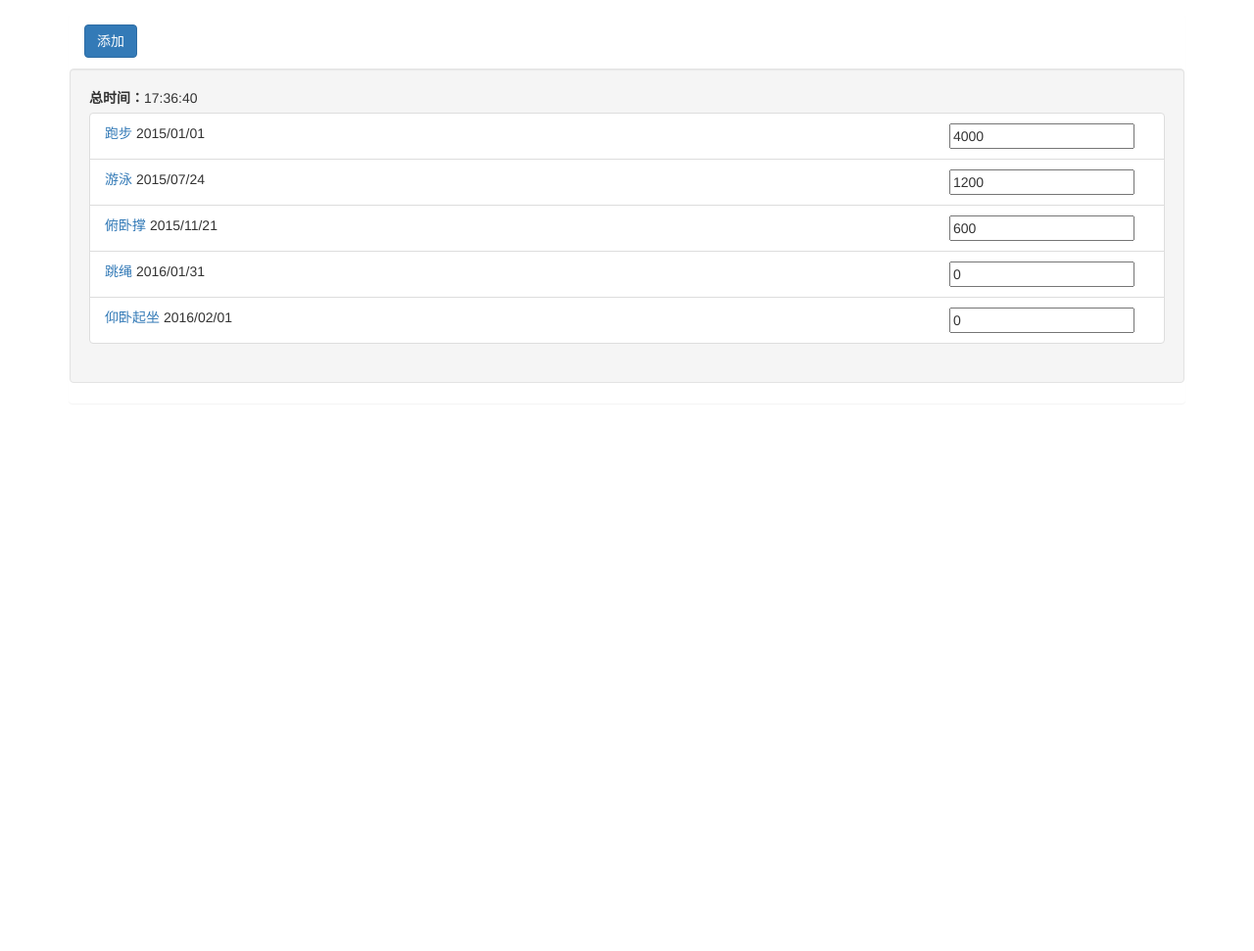
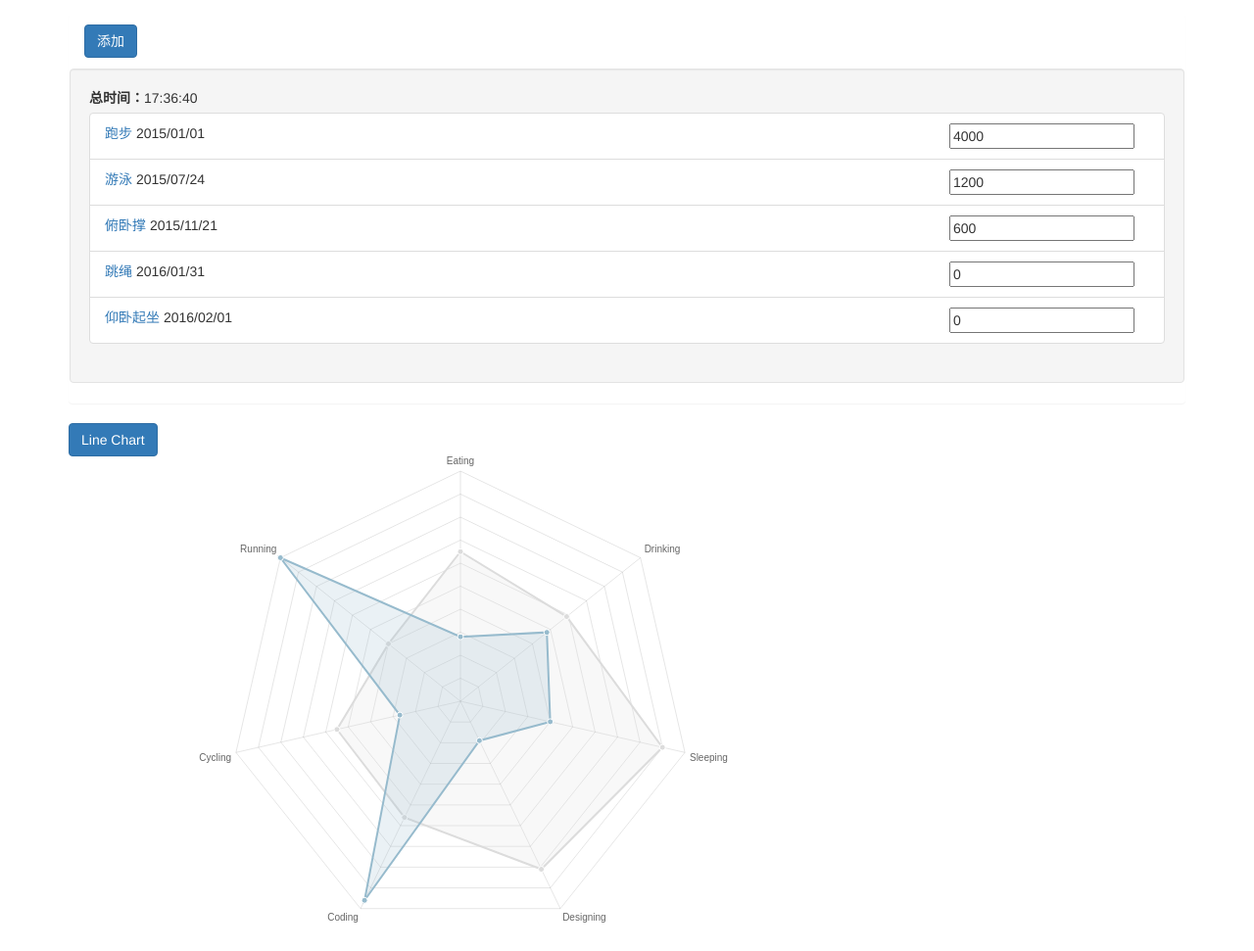
Before and after one commit to UIWorkshop/ngWorkshop, a website: page index.html at #/index in a window 1280 px wide. Shown: the part 58-1029 px from the top of the page at 98% size. Before the commit the page ends 800 px from the top, so only its background shows below. Drawn offline with Linux system fonts and the light colour scheme.

Commit message:
add a directive for chart

```diff
--- a/index.html
+++ b/index.html
@@ -5,11 +5,13 @@
     <title>Workout</title>
     <meta name="viewport" content="width=device-width, initial-scale=1">
     <link rel="stylesheet" href="lib/bootstrap/dist/css/bootstrap.min.css">
+    <script src="lib/chartjs/Chart.js"></script>
     <script src="lib/angularjs/angular.min.js"></script>
     <script src="lib/angular-route/angular-route.min.js"></script>
     <script src="js/app.js"></script>
     <script src="js/service.js"></script>
     <script src="js/controller.js"></script>
+    <script src="js/chart.js"></script>
     <script src="js/date-editor.js"></script>
 </head>
 <body ng-app="workoutApp">
--- /dev/null
+++ b/js/chart.js
@@ -0,0 +1,26 @@
+angular.module('workoutApp')
+    .directive('chart', function () {
+        return {
+            scope: {
+                config: '=chart',
+                width: '@width',
+                height: '@height'
+            },
+            template: '<canvas></canvas>',
+            link: function (scope, element, attr) {
+                var canvas = element.find('canvas');
+                canvas.attr({
+                    width: scope.width,
+                    height: scope.height
+                });
+                var chart = new Chart(canvas[0].getContext('2d'))
+                var c;
+                function updateChart (config) {
+                    c && c.destroy();
+                    c = chart[config.type](config.params);
+                }
+                updateChart(scope.config);
+                scope.$watch('config', updateChart);
+            },
+        };
+    });
--- a/js/controller.js
+++ b/js/controller.js
@@ -12,6 +12,92 @@ workoutApp.controller('workoutsCtrl', ['$scope', '$log', '$routeParams', '$locat
 
 
     $scope.editingWorkout;
+
+    var charts = [{
+        type: 'Radar',
+        params: {
+            labels: ["Eating", "Drinking", "Sleeping", "Designing", "Coding", "Cycling", "Running"],
+            datasets: [
+                {
+                    label: "My First dataset",
+                    fillColor: "rgba(220,220,220,0.2)",
+                    strokeColor: "rgba(220,220,220,1)",
+                    pointColor: "rgba(220,220,220,1)",
+                    pointStrokeColor: "#fff",
+                    pointHighlightFill: "#fff",
+                    pointHighlightStroke: "rgba(220,220,220,1)",
+                    data: [65, 59, 90, 81, 56, 55, 40]
+                },
+                {
+                    label: "My Second dataset",
+                    fillColor: "rgba(151,187,205,0.2)",
+                    strokeColor: "rgba(151,187,205,1)",
+                    pointColor: "rgba(151,187,205,1)",
+                    pointStrokeColor: "#fff",
+                    pointHighlightFill: "#fff",
+                    pointHighlightStroke: "rgba(151,187,205,1)",
+                    data: [28, 48, 40, 19, 96, 27, 100]
+                }
+            ]
+        }
+    },
+    {
+        type: 'Pie',
+        params: [
+            {
+                value: 300,
+                color:"#F7464A",
+                highlight: "#FF5A5E",
+                label: "Red"
+            },
+            {
+                value: 50,
+                color: "#46BFBD",
+                highlight: "#5AD3D1",
+                label: "Green"
+            },
+            {
+                value: 100,
+                color: "#FDB45C",
+                highlight: "#FFC870",
+                label: "Yellow"
+            }
+        ]
+    },
+    {
+        type: 'Line',
+        params: {
+            labels: ["January", "February", "March", "April", "May", "June", "July"],
+            datasets: [
+                {
+                    label: "My First dataset",
+                    fillColor: "rgba(220,220,220,0.2)",
+                    strokeColor: "rgba(220,220,220,1)",
+                    pointColor: "rgba(220,220,220,1)",
+                    pointStrokeColor: "#fff",
+                    pointHighlightFill: "#fff",
+                    pointHighlightStroke: "rgba(220,220,220,1)",
+                    data: [65, 59, 80, 81, 56, 55, 40]
+                },
+                {
+                    label: "My Second dataset",
+                    fillColor: "rgba(151,187,205,0.2)",
+                    strokeColor: "rgba(151,187,205,1)",
+                    pointColor: "rgba(151,187,205,1)",
+                    pointStrokeColor: "#fff",
+                    pointHighlightFill: "#fff",
+                    pointHighlightStroke: "rgba(151,187,205,1)",
+                    data: [28, 48, 40, 19, 86, 27, 90]
+                }
+            ]
+        }
+    }];
+
+    function random () {
+        $scope.chart = charts[(Math.random()+'').slice(4,6)%charts.length]
+    }
+    random();
+    $scope.randomChart = random;
 
     $scope.total = function () {
         var total = 0;
--- a/tmpl/workouts.html
+++ b/tmpl/workouts.html
@@ -15,4 +15,6 @@
         </ul>
     </div>
 </div>
+<button class="btn btn-primary" ng-click="randomChart()">Line Chart</button>
+<div chart="chart" width="800" height="500"></div>
 <div ng-include="'tmpl/create_workout.html'"></div>
```
